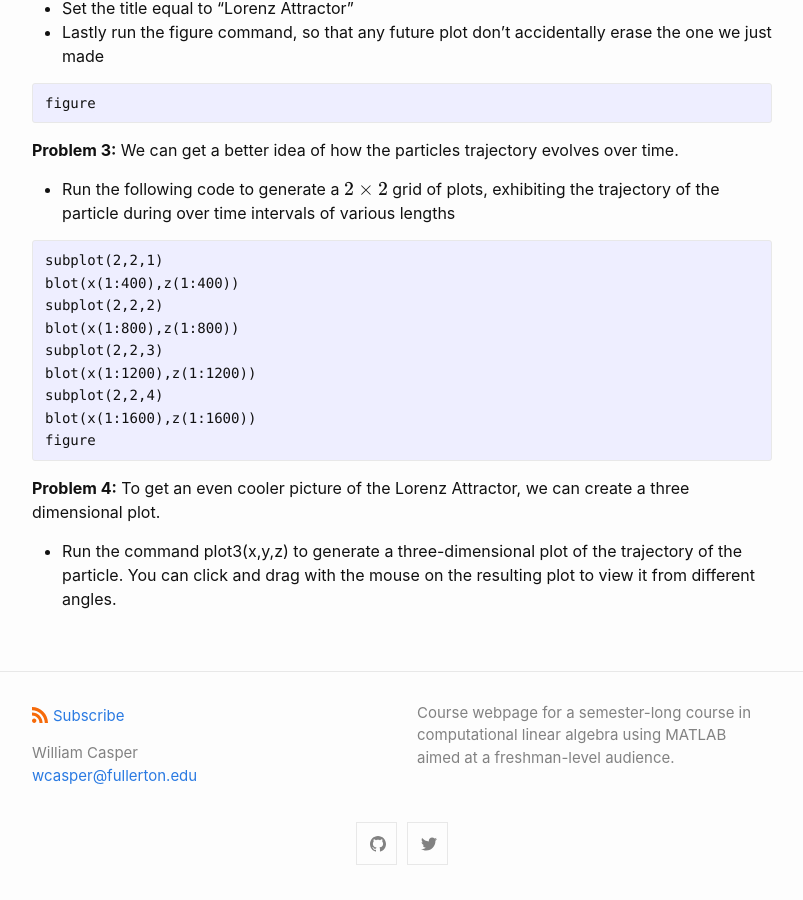
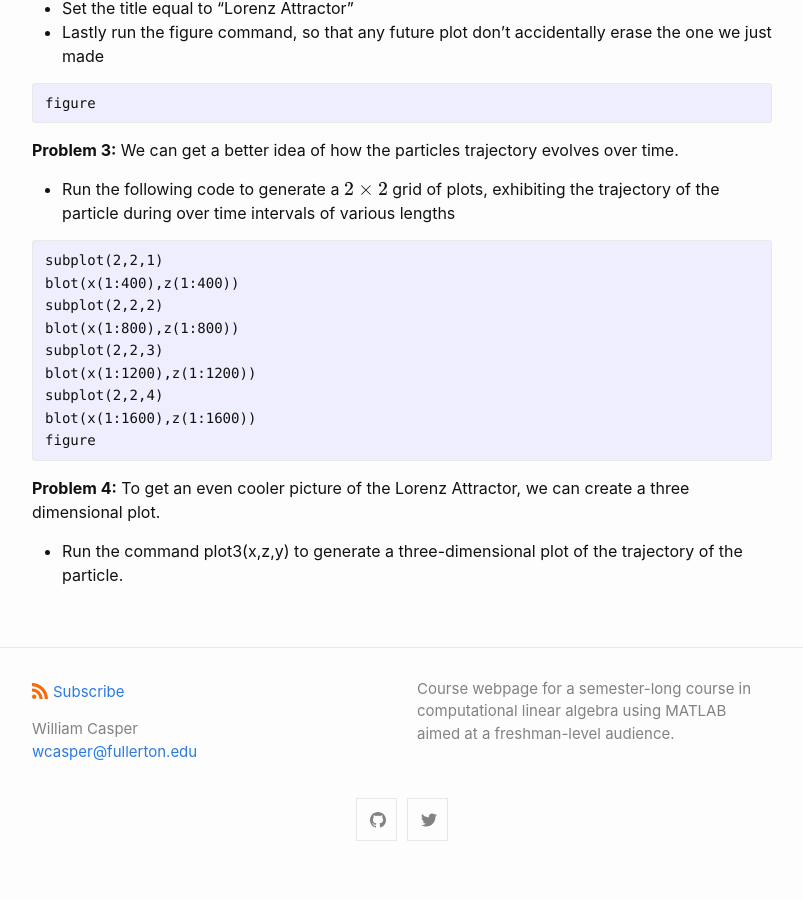
Before and after one commit to wcasper/math107spring2021, a Jekyll site: the page built from homework/hw2/hw2-part1.md, in a window 1280 px wide and 900 px high, scrolled down 1097 px. Shown: the whole window, without its empty margins (238-1041 px from the left). Built offline with Jekyll 4.4.1, drawn with Linux system fonts in a browser that asks for light colours; after the commit the page ends 1973 px from its top, so only the background shows below that.

Commit message:
debugging

```diff
--- a/homework/hw2/hw2-part1.md
+++ b/homework/hw2/hw2-part1.md
@@ -62,4 +62,4 @@ figure
 
 **Problem 4:**
 To get an even cooler picture of the Lorenz Attractor, we can create a three dimensional plot.
-* Run the command plot3(x,y,z) to generate a three-dimensional plot of the trajectory of the particle.  You can click and drag with the mouse on the resulting plot to view it from different angles.
+* Run the command plot3(x,z,y) to generate a three-dimensional plot of the trajectory of the particle.
```
